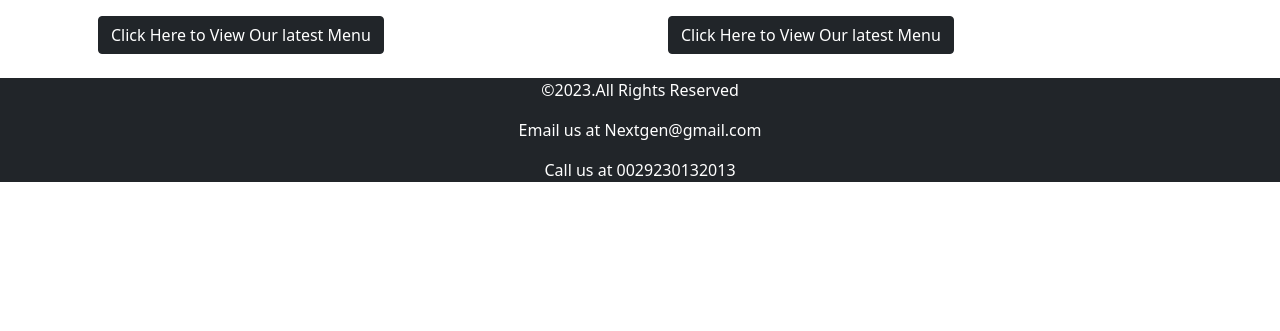
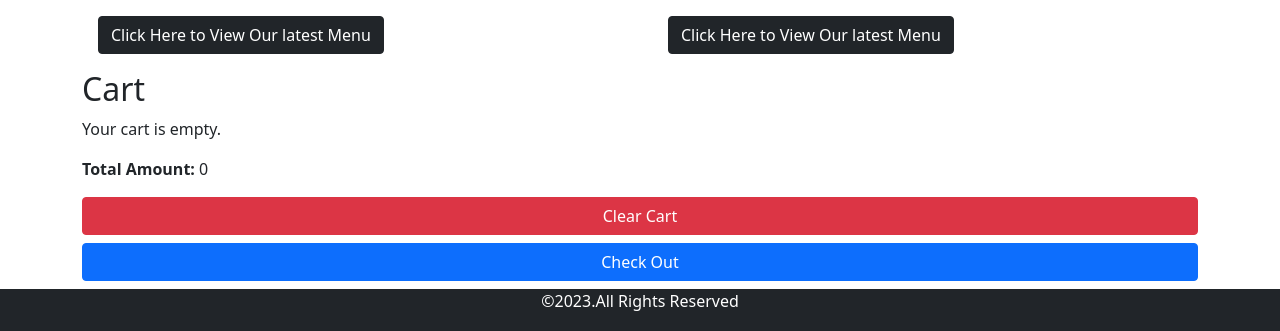
Before and after one commit to Wandati/Food-Court-Web-Application, a React (Create React App) app: page / in a window 1280 px wide. Shown: the part 3472-3803 px from the top of the page. Before the commit the page ends 3670 px from the top, so only its background shows below. Built offline with nearby package versions, Linux system fonts and the light colour scheme; data requests are answered from the project's data file.

Commit message:
Added Cart

```diff
--- a/package.json
+++ b/package.json
@@ -8,6 +8,7 @@
     "@testing-library/user-event": "^13.5.0",
     "react": "^18.2.0",
     "react-dom": "^18.2.0",
+    "react-router-dom": "^6.14.2",
     "react-scripts": "5.0.1",
     "web-vitals": "^2.1.4"
   },
--- a/src/App.js
+++ b/src/App.js
@@ -2,24 +2,36 @@ import { useEffect, useState } from "react";
 import Navbar from "./components/Navbar";
 import Footer from "./components/Footer";
 import Foods from "./components/Foods";
+import Cart from "./components/Cart";
+
 function App() {
   const [Restaurants, setRestaurants] = useState([]);
-
-  // const [Foods, setFoods] = useState([]);
+  const [cartItems, setCartItems] = useState([]);
 
   useEffect(() => {
     fetch("http://localhost:3000/restaurants")
       .then((res) => res.json())
       .then((data) => setRestaurants(data));
   }, []);
-  // useEffect(() => {
-  //   fetch("http://localhost:3000/food")
-  //     .then((res) => res.json())
-  //     .then((data) => setFoods(data));
-  // }, []);
-  // function handleChange(food){
 
-  // }
+  const addToCart = (food, quantity) => {
+    const item = { ...food, quantity };
+    setCartItems((prevCartItems) => [...prevCartItems, item]);
+  };
+
+  const removeFromCart = (id) => {
+    setCartItems((prevCartItems) =>
+      prevCartItems.filter((item) => item.id !== id)
+    );
+  };
+
+  const getTotalAmount = () => {
+    return cartItems.reduce((total, item) => total + item.price * item.quantity, 0);
+  };
+
+  const clearCart = () => {
+    setCartItems([]);
+  };
 
   const restaurants = Restaurants.map((rest) => {
     return (
@@ -42,34 +54,20 @@ function App() {
     );
   });
 
-  // const foods = Restaurants.map((rest) => {
-  //   return (
-  //     <div key={rest.id} className="col-6">
-  //       <div className="card ">
-  //         <img
-  //           src={rest.image}
-  //           className="card-img-top img-fluid"
-  //           alt={rest.name}
-  //         />
-  //       </div>
-  //       <div className="card-body">
-  //         <h5 className="card-title">{rest.name}</h5>
-  //         <p className="card-text">Contact us on: {rest.contact} </p>
-  //         <button className="btn btn-dark">
-  //           Click Here to View Our latest Menu
-  //         </button>
-  //       </div>
-  //     </div>
-  //   );
-  // });
   return (
     <>
       <Navbar />
       <div className="container mt-5">
         <h1 className="text-center">Our Foods</h1>
-        <Foods />
+        <Foods addToCart={addToCart} />
         <h1 className="text-center ">Our Restaurants</h1>
         <div className="row mt-3">{restaurants}</div>
+        <Cart
+          cartItems={cartItems}
+          removeFromCart={removeFromCart}
+          getTotalAmount={getTotalAmount}
+          clearCart={clearCart} // Pass the clearCart function to the Cart component
+        />
       </div>
       <Footer />
     </>
--- /dev/null
+++ b/src/components/Cart.js
@@ -0,0 +1,51 @@
+import React from "react";
+
+function Cart({ cartItems, removeFromCart, getTotalAmount, clearCart }) {
+  const handleCheckOut = () => {
+    alert("Please choose a table before checking out.");
+  };
+
+  return (
+    <div className="cart">
+      <h2>Cart</h2>
+      {cartItems.length === 0 ? (
+        <p>Your cart is empty.</p>
+      ) : (
+        <div className="row row-cols-1 row-cols-md-2 g-4 flex-wrap">
+          {cartItems.map((item) => (
+            <div key={item.id} className="col mb-4 mx-2">
+              <div className="card h-100" style={{ width: "320px", height: "350px" }}>
+                <img
+                  src={item.image}
+                  alt={item.food}
+                  className="card-img-top cart-item-img"
+                  style={{ height: "200px" }}
+                />
+                <div className="card-body">
+                  <p>
+                    <b>Food:</b> {item.food} | <b>Price:</b> {item.price} |{" "}
+                    <b>Quantity:</b> {item.quantity}
+                    <button onClick={() => removeFromCart(item.id)}>Remove</button>
+                  </p>
+                </div>
+              </div>
+            </div>
+          ))}
+        </div>
+      )}
+      <p>
+        <b>Total Amount:</b> {getTotalAmount()}
+      </p>
+      <div className="d-grid gap-2">
+        <button className="btn btn-danger" onClick={clearCart}>
+          Clear Cart
+        </button>
+        <button className="btn btn-primary" onClick={handleCheckOut}>
+          Check Out
+        </button>
+      </div>
+    </div>
+  );
+}
+
+export default Cart;
--- a/src/components/Foods.js
+++ b/src/components/Foods.js
@@ -1,6 +1,6 @@
 import React, { useEffect, useState } from "react";
 
-function FoodCard({ food }) {
+function FoodCard({ food, addToCart }) {
   const [quantity, setQuantity] = useState(1);
 
   const handleQuantityChange = (event) => {
@@ -9,33 +9,56 @@ function FoodCard({ food }) {
 
   const totalPrice = food.price * quantity;
 
+  const handleAddToCart = () => {
+    addToCart(food, quantity);
+  };
+
   return (
     <div key={food.id} className="col-3">
-      <div className="card h-100 p-2 m-1 b-2" >
+      <div className="card h-100 p-2 m-1 b-2">
         <img src={food.image} className="card-img-top" alt={food.name} />
         <div className="card-body">
           <h5 className="card-title">{food.food}</h5>
           <p className="card-text">
             <b>Price :</b> {food.price}
           </p>
-          <label><b>plates</b></label>
+          <label>
+            <b>plates</b>
+          </label>
           <div className="quantity">
-            <button className="quantity-button" onClick={() => setQuantity((prev) => Math.max(prev - 1, 1))}>-</button>
+            <button
+              className="quantity-button"
+              onClick={() => setQuantity((prev) => Math.max(prev - 1, 1))}
+            >
+              -
+            </button>
 
-            <input className="quantityValue" type="number" value={quantity} onChange={handleQuantityChange} />
-            <button className="quantity-button"onClick={() => setQuantity((prev) => prev + 1)}>+</button>
+            <input
+              className="quantityValue"
+              type="number"
+              value={quantity}
+              onChange={handleQuantityChange}
+            />
+            <button
+              className="quantity-button"
+              onClick={() => setQuantity((prev) => prev + 1)}
+            >
+              +
+            </button>
           </div>
           <p>
             <b>Total Price:</b> {totalPrice}
           </p>
-          <button className="btn btn-success">Add To Cart</button>
+          <button className="btn btn-success" onClick={handleAddToCart}>
+            Add To Cart
+          </button>
         </div>
       </div>
     </div>
   );
 }
 
-export default function Foods() {
+export default function Foods({ addToCart }) {
   const [foods, setFoods] = useState([]);
 
   useEffect(() => {
@@ -44,7 +67,9 @@ export default function Foods() {
       .then((data) => setFoods(data));
   }, []);
 
-  const foodCards = foods.map((food) => <FoodCard key={food.id} food={food} />);
+  const foodCards = foods.map((food) => (
+    <FoodCard key={food.id} food={food} addToCart={addToCart} />
+  ));
 
   return <div className="row">{foodCards}</div>;
 }
```
Also changed, not shown: 1 other file (tests, documents, lock files or other folders).
